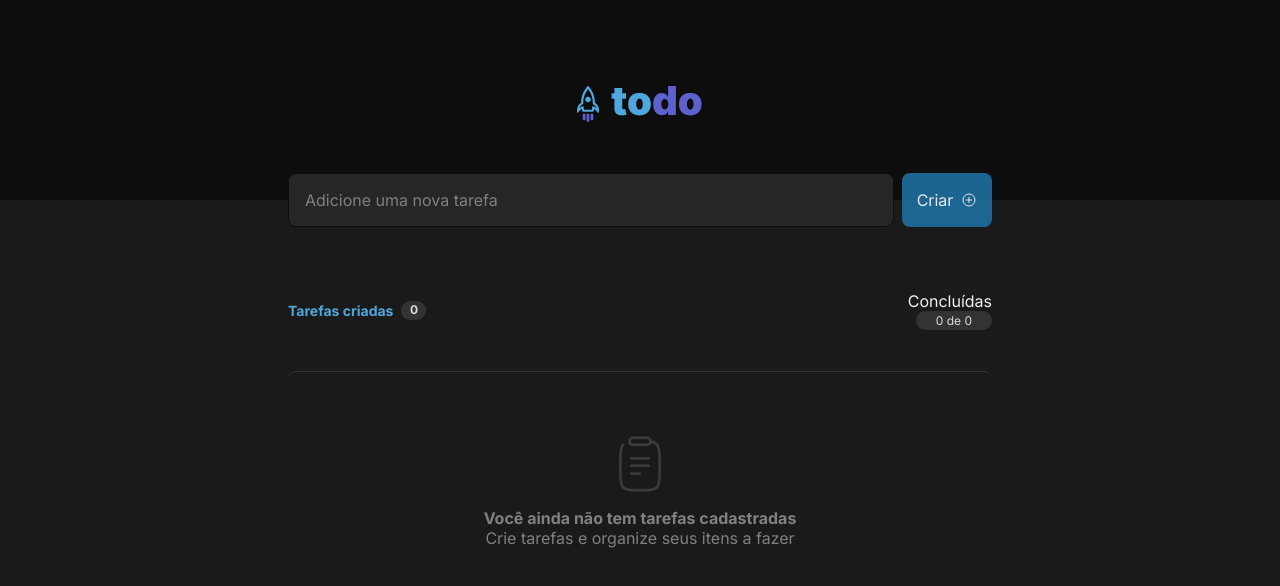
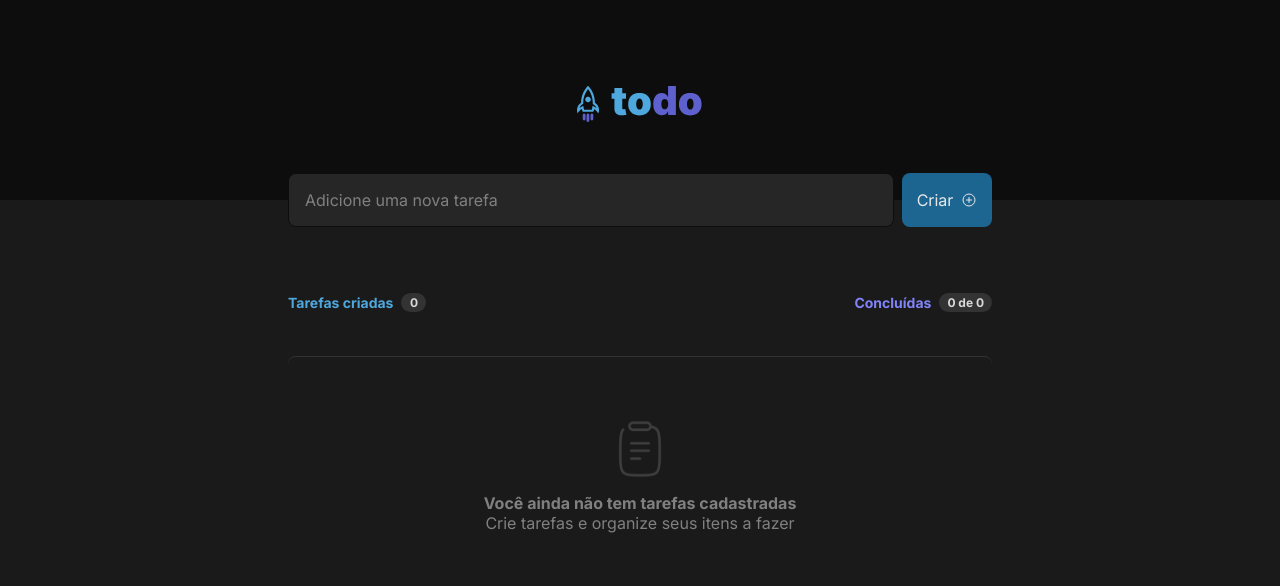
Before and after one commit to MichaelCStrahl/todolist-reactjs, a React (Vite) app: page / in a window 1280 px wide. Shown: the top 586 px of the page. Built offline with nearby package versions, Linux system fonts and the light colour scheme.

Commit message:
fix conter all tasks layout

```diff
--- a/src/components/Counter.module.css
+++ b/src/components/Counter.module.css
@@ -6,7 +6,7 @@
   margin-bottom: 1.563rem;
 }
 
-.allTaskContent, .concluedTaskContent {
+.allTaskContent, .concludedTaskContent {
   font-size: 0.875rem;
   color: var(--blue);
   font-weight: bold;
@@ -16,11 +16,11 @@
   position: relative;
 }
 
-.concluedTaskContent {
+.concludedTaskContent {
   color: var(--purple);
 }
 
-.counterAllTasks, .counterConcluedTasks {
+.counterAllTasks, .counterConcludedTasks {
   min-width: 1.563rem;
   height: 1.188rem;
   background: var(--gray-400);
```
